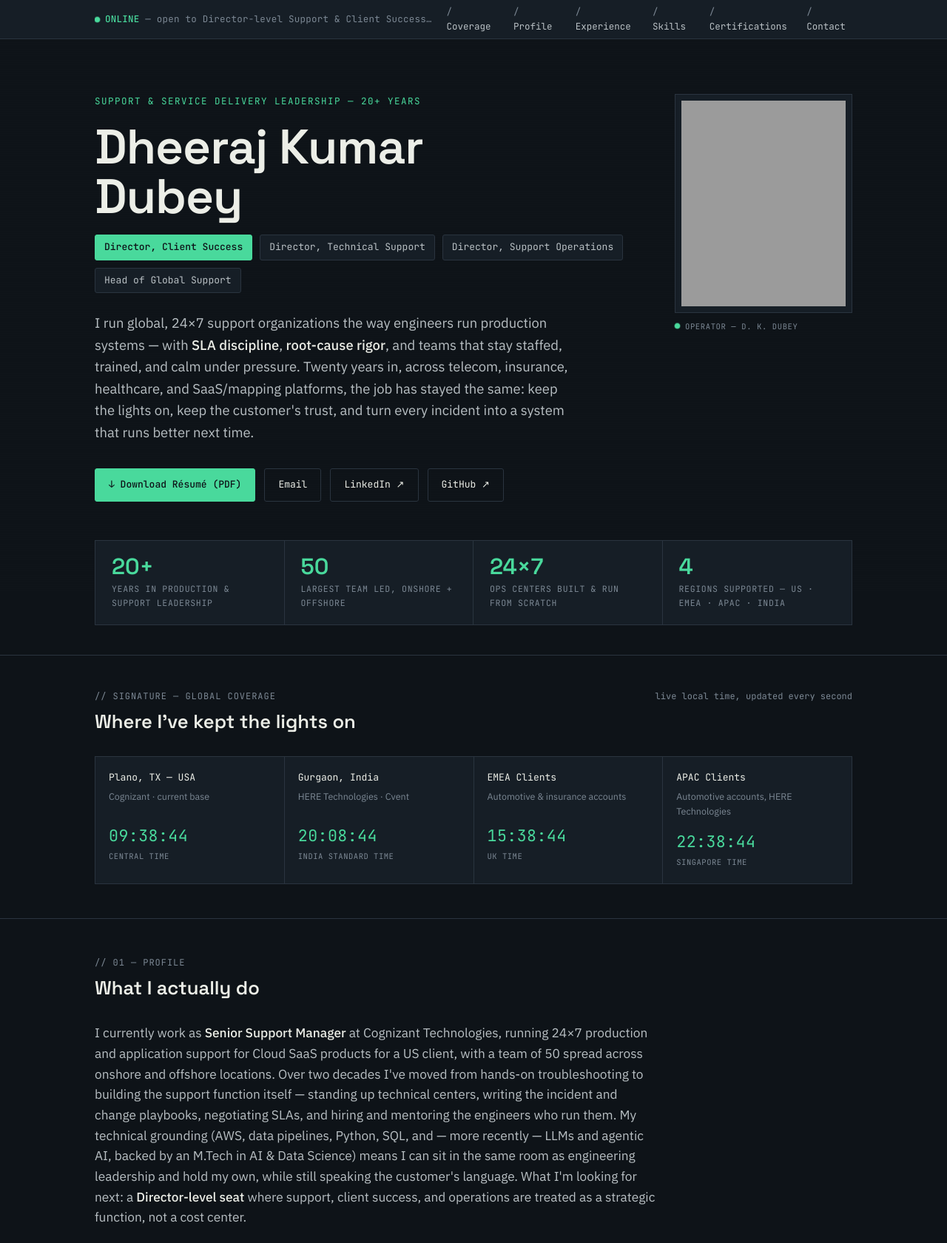
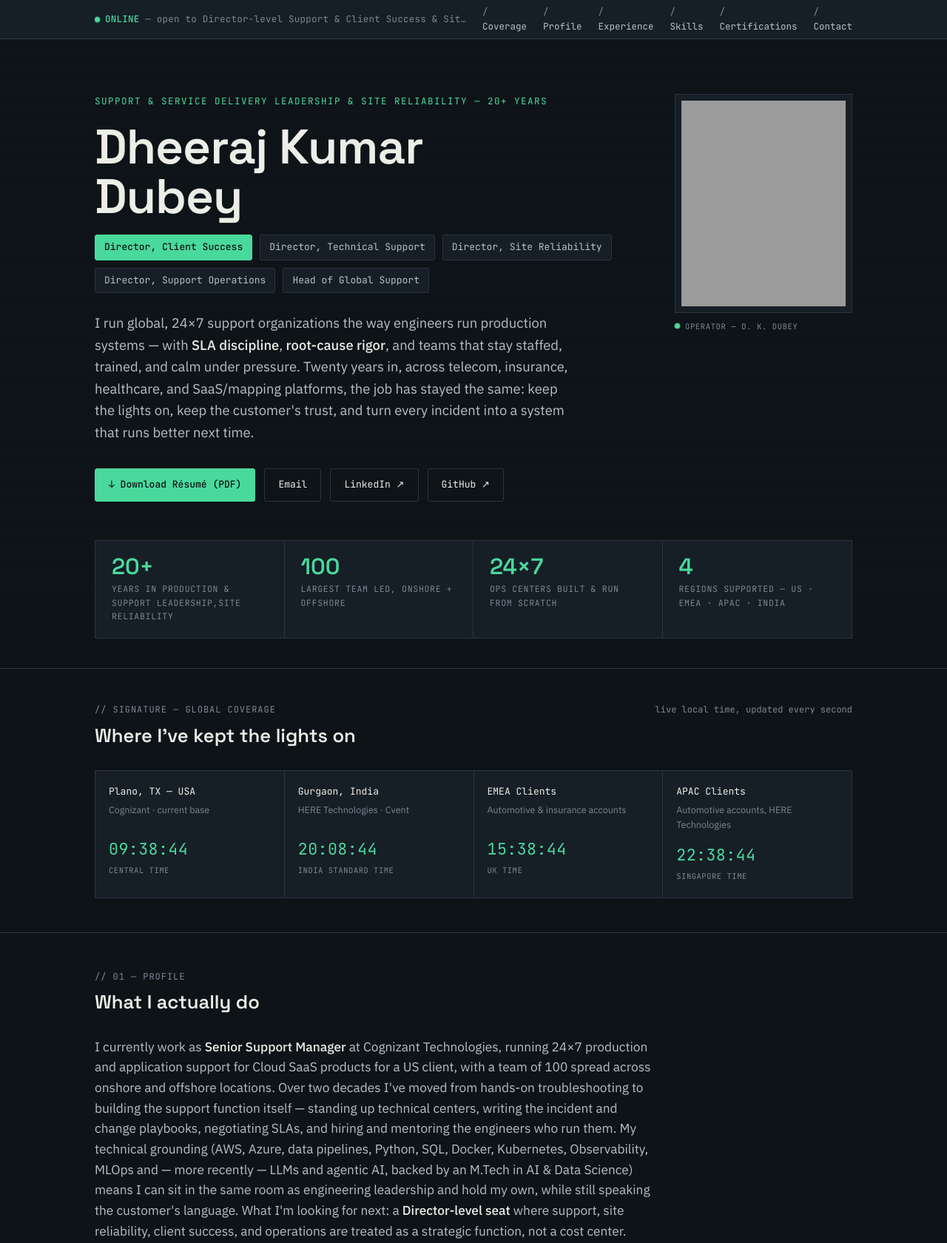
Before and after one commit to dheeraj-in-tech/dheeraj-in-tech.github.io, a plain HTML site: page index.html in a window 1280 px wide. Shown: the top 1680 px of the page at 74% size. Drawn offline with Linux system fonts and the light colour scheme; grey boxes are pictures that could not be loaded.

Commit message:
Update index.html

```diff
--- a/index.html
+++ b/index.html
@@ -4,7 +4,7 @@
 <meta charset="UTF-8">
 <meta name="viewport" content="width=device-width, initial-scale=1.0">
 <title>Dheeraj Kumar Dubey — Director, Support &amp; Client Success</title>
-<meta name="description" content="Dheeraj Kumar Dubey — 20+ years leading global 24×7 production and application support organizations for Cloud SaaS products. Targeting Director, Client Success / Technical Support roles.">
+<meta name="description" content="Dheeraj Kumar Dubey — 20+ years leading global 24×7 production and application support organizations for Cloud SaaS products. Targeting Director, Client Success / Technical Support / Site Reliability roles.">
 <link rel="preconnect" href="https://fonts.googleapis.com">
 <link rel="preconnect" href="https://fonts.gstatic.com" crossorigin>
 <link href="https://fonts.googleapis.com/css2?family=Space+Grotesk:wght@500;600;700&family=IBM+Plex+Sans:wght@400;500;600&family=JetBrains+Mono:wght@400;500&display=swap" rel="stylesheet">
@@ -14,7 +14,7 @@
 
 <div class="topbar">
   <div class="wrap">
-    <div class="topbar-id"><span class="dot"></span><b>ONLINE</b> — open to Director-level Support &amp; Client Success roles</div>
+    <div class="topbar-id"><span class="dot"></span><b>ONLINE</b> — open to Director-level Support &amp; Client Success &amp; Site Reliability roles</div>
     <nav class="topbar-nav">
       <a href="#coverage">Coverage</a>
       <a href="#profile">Profile</a>
@@ -30,12 +30,13 @@
   <div class="wrap">
     <div class="hero-grid">
       <div class="hero-main">
-        <div class="hero-eyebrow">Support &amp; Service Delivery Leadership — 20+ Years</div>
+        <div class="hero-eyebrow">Support &amp; Service Delivery Leadership &amp; Site Reliability — 20+ Years</div>
         <h1>Dheeraj Kumar<br>Dubey</h1>
 
         <div class="hero-roles">
           <span class="role-pill primary">Director, Client Success</span>
           <span class="role-pill">Director, Technical Support</span>
+		  <span class="role-pill">Director, Site Reliability</span>
           <span class="role-pill">Director, Support Operations</span>
           <span class="role-pill">Head of Global Support</span>
         </div>
@@ -69,10 +70,10 @@
     <div class="metric-strip reveal">
       <div class="metric">
         <div class="metric-value">20+</div>
-        <div class="metric-label">Years in Production &amp; Support Leadership</div>
+        <div class="metric-label">Years in Production &amp; Support Leadership,Site Reliability</div>
       </div>
       <div class="metric">
-        <div class="metric-value">50</div>
+        <div class="metric-value">100</div>
         <div class="metric-label">Largest Team Led, Onshore + Offshore</div>
       </div>
       <div class="metric">
@@ -136,13 +137,13 @@
     <p class="profile-body">
       I currently work as <strong>Senior Support Manager</strong> at Cognizant Technologies, running
       24×7 production and application support for Cloud SaaS products for a US client, with a team of
-      50 spread across onshore and offshore locations. Over two decades I've moved from hands-on
+      100 spread across onshore and offshore locations. Over two decades I've moved from hands-on
       troubleshooting to building the support function itself — standing up technical centers, writing
       the incident and change playbooks, negotiating SLAs, and hiring and mentoring the engineers who
-      run them. My technical grounding (AWS, data pipelines, Python, SQL, and — more recently —
+      run them. My technical grounding (AWS, Azure, data pipelines, Python, SQL, Docker, Kubernetes, Observability, MLOps and — more recently —
       LLMs and agentic AI, backed by an M.Tech in AI &amp; Data Science) means I can sit in the same
       room as engineering leadership and hold my own, while still speaking the customer's language.
-      What I'm looking for next: a <strong>Director-level seat</strong> where support, client success, and
+      What I'm looking for next: a <strong>Director-level seat</strong> where support, site reliability, client success, and
       operations are treated as a strategic function, not a cost center.
     </p>
   </div>
@@ -255,9 +256,11 @@
       <div>
         <div class="skill-group-name">Leadership &amp; Operations</div>
         <div class="tag-row">
-          <span class="tag">Team Leadership (50+)</span>
+          <span class="tag">Team Leadership (100+)</span>
           <span class="tag">24×7 Ops Center Design</span>
           <span class="tag">SLA Governance</span>
+		  <span class="tag">Site Reliability</span>
+		  <span class="tag">Observability</span>
           <span class="tag">Incident / Change / Problem Mgmt</span>
           <span class="tag">RCA &amp; KPI Reporting</span>
           <span class="tag">Vendor Management</span>
@@ -303,6 +306,7 @@
           <span class="tag">Jira Service Desk</span>
           <span class="tag">Salesforce</span>
           <span class="tag">LLM / RAG</span>
+		  <span class="tag">MCP</span>
           <span class="tag">Agentic AI</span>
         </div>
       </div>
```
